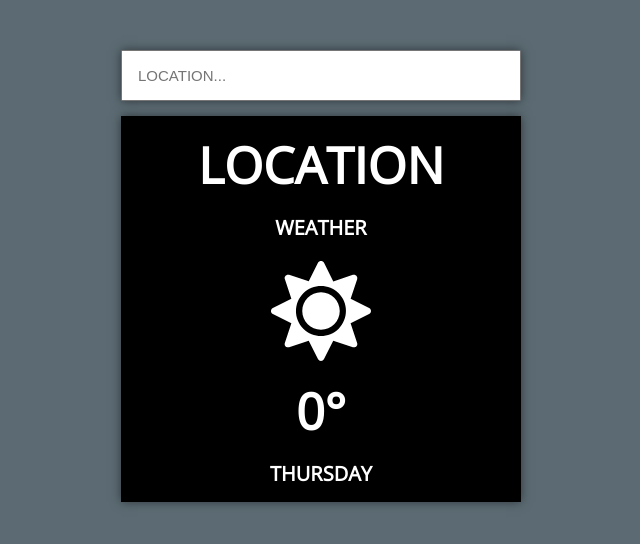
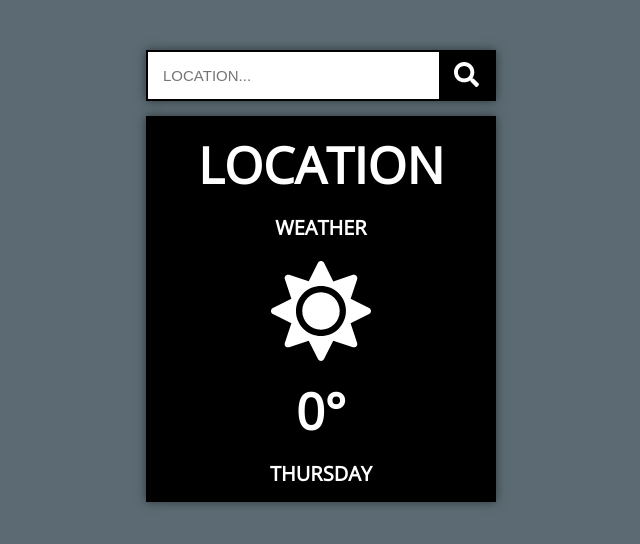
Before and after one commit to TLGuzmanDev/weather-app, a React (Create React App) app: page / in a window 1280 px wide. Shown: the top 544 px of the page, without its empty margins (319-959 px from the left). Built offline with nearby package versions, Linux system fonts and the light colour scheme.

Commit message:
added error display

```diff
--- a/src/App.css
+++ b/src/App.css
@@ -1,24 +1,37 @@
 @import url('https://fonts.googleapis.com/css2?family=Open+Sans&display=swap');
 
 #app {
-  width: 400px;
+  width: 350px;
   margin: 50px auto;
   font-family: 'Open Sans', sans-serif;
 }
 
 #form {
+  display: flex;
   margin-bottom: 15px;
+  border: 2px solid black;
   box-shadow: 0px 0px 10px rgba(0, 0, 0, 0.5);
 }
 
 #form input[type='text'] {
-  width: 400px;
+  width: 315px;
+  padding: 1em;
   font-size: 15px;
-  padding: 1em;
+  border: none;
 }
 
-form input[type='submit'] {
-  display: none;
+#form button {
+  cursor: pointer;
+  padding: 0 15px;
+  background: black;
+  border: none;
+  font-size: 25px;
+  color: white;
+}
+
+#error p {
+  margin: -15px 0 15px 3px;
+  color: white;
 }
 
 #display {
--- a/src/App.js
+++ b/src/App.js
@@ -8,6 +8,19 @@ import { faCloud } from '@fortawesome/free-solid-svg-icons';
 import { faCloudShowersHeavy } from '@fortawesome/free-solid-svg-icons';
 import { faCloudRain } from '@fortawesome/free-solid-svg-icons';
 import { faSnowflake } from '@fortawesome/free-solid-svg-icons';
+import { faSearch } from '@fortawesome/free-solid-svg-icons';
+
+const Error = (props) => {
+  if (props.message) {
+    return (
+      <div id="error">
+        <p>{`ERROR: ${props.message.toUpperCase()}`}</p>
+      </div>
+    );
+  } else {
+    return <div id="error"></div>;
+  }
+};
 
 const Day = () => {
   const days = [
@@ -99,7 +112,9 @@ const Input = (props) => {
         name="location-input"
         placeholder="LOCATION..."
       ></input>
-      <input type="submit" value="Submit" />
+      <button type="submit">
+        <FontAwesomeIcon icon={faSearch}></FontAwesomeIcon>
+      </button>
     </form>
   );
 };
@@ -113,6 +128,7 @@ class App extends React.Component {
       feels_like: null,
       main: null,
       description: null,
+      error: null,
     };
     this.fetchData = this.fetchData.bind(this);
     this.handleSubmit = this.handleSubmit.bind(this);
@@ -120,9 +136,7 @@ class App extends React.Component {
 
   async fetchData(name) {
     const data = await fetchWeatherData(name);
-    if (data.message) {
-      console.log(`Error: ${data.cod} ${data.message}`);
-    } else {
+    if (data.cod === 200) {
       const {
         name,
         main: { feels_like, temp },
@@ -136,14 +150,20 @@ class App extends React.Component {
         feels_like,
         main,
         description,
+        error: null,
       });
+    } else {
+      console.log(`Error: ${data.cod} ${data.message}`);
+      this.setState({ error: data.message });
     }
   }
 
   handleSubmit(event) {
     const input = event.target.querySelector('#location-input');
-    this.fetchData(input.value);
-    event.target.reset();
+    if (input.value) {
+      this.fetchData(input.value);
+      event.target.reset();
+    }
     event.preventDefault();
   }
 
@@ -151,6 +171,7 @@ class App extends React.Component {
     return (
       <div id="app">
         <Input onSubmit={this.handleSubmit} />
+        <Error message={this.state.error} />
         <Display
           city={this.state.city}
           temp={this.state.temp}
--- a/src/weather-api.js
+++ b/src/weather-api.js
@@ -7,7 +7,6 @@ async function fetchWeatherData(name) {
   try {
     const response = await fetch(url, { mode: 'cors' });
     const data = await response.json();
-    console.log(data);
     return data;
   } catch (error) {
     console.log(`Error: ${error.message}`);
```
